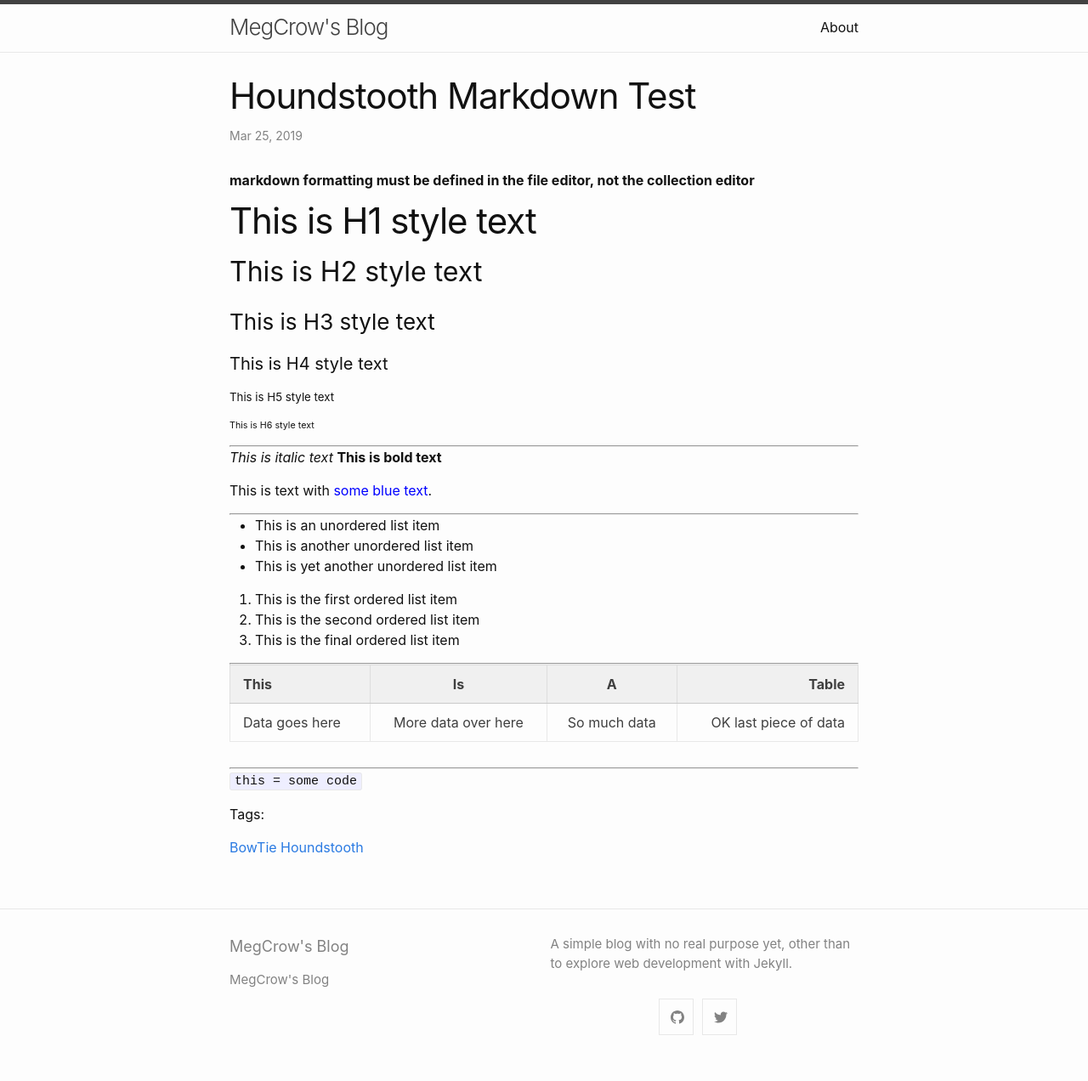
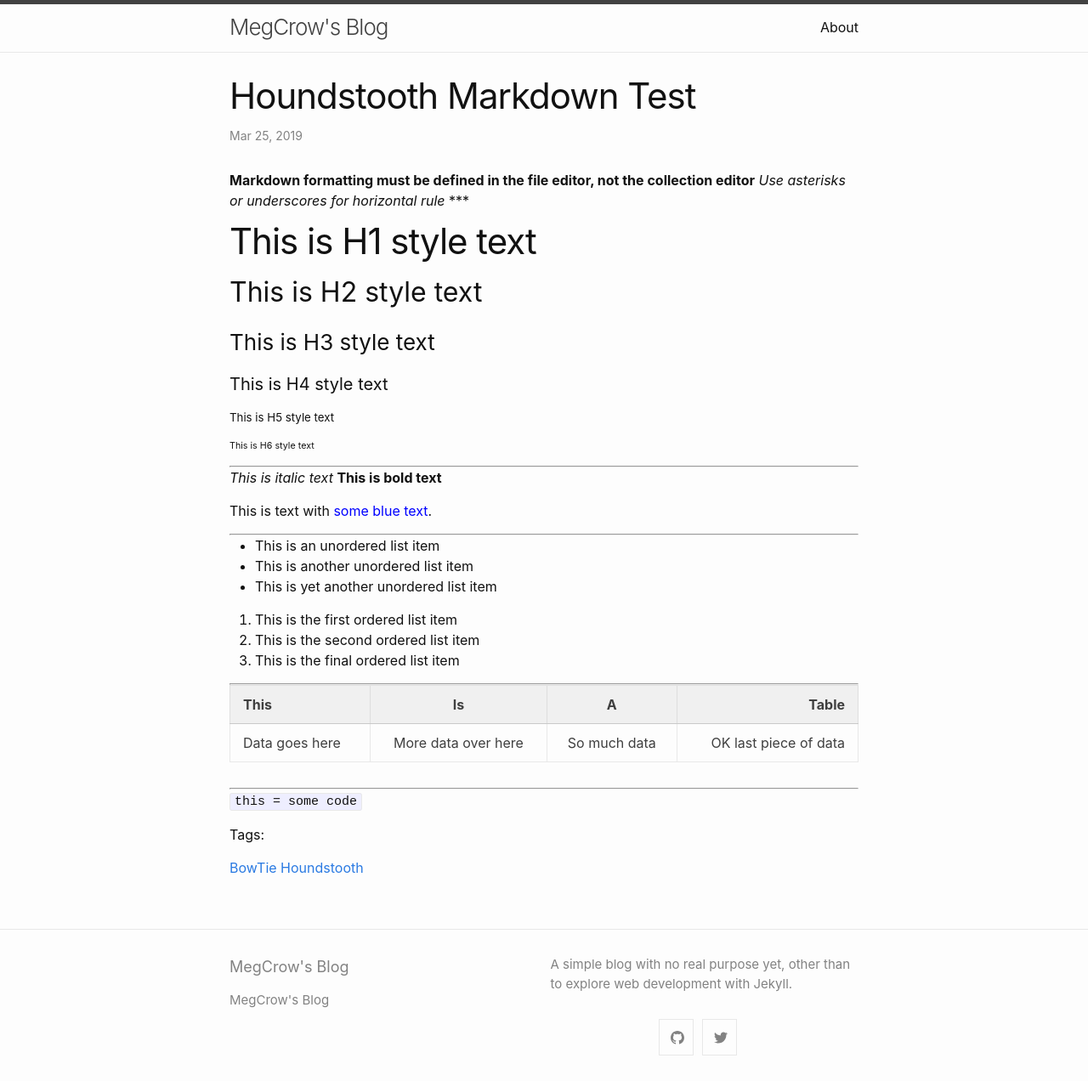
Before and after one commit to megcrow/megcrow-blog, a Jekyll site: the page built from _posts/2019-03-25-houndstooth-markdown-test.md, in a window 1280 px wide. Shown: the whole page at 85% size. Built offline with Jekyll 4.4.1, drawn with Linux system fonts in a browser that asks for light colours; before the commit the page ends 1248 px from its top, so only the background shows below that.

Commit message:
Add text concerning the use of asterisks/underscores for horizontal rule

```diff
--- a/_posts/2019-03-25-houndstooth-markdown-test.md
+++ b/_posts/2019-03-25-houndstooth-markdown-test.md
@@ -28,7 +28,9 @@ social:
   img_path: null
 
 ---
-**markdown formatting must be defined in the file editor, not the collection editor**
+**Markdown formatting must be defined in the file editor, not the collection editor**
+*Use asterisks or underscores for horizontal rule*
+***
 
 # This is H1 style text
 ## This is H2 style text
```
